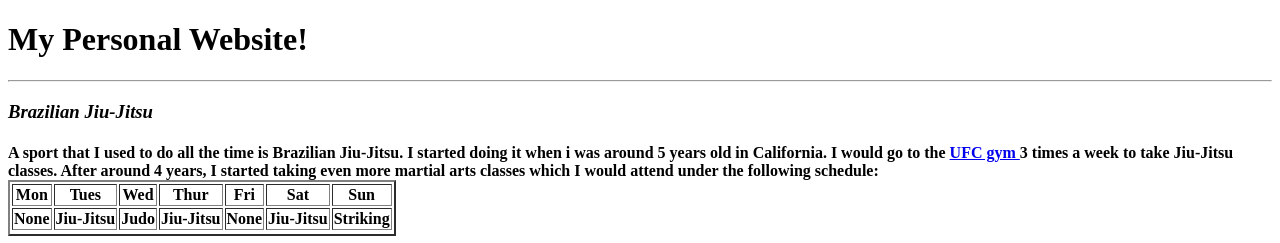
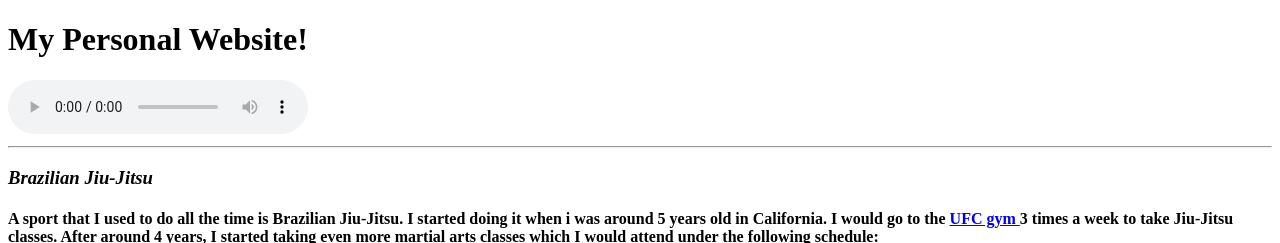
Before and after one commit to MatthewG1021/MatthewG1021.github.io, a plain HTML site: page index.html in a window 1280 px wide. Shown: the top 243 px of the page. Drawn offline with Linux system fonts and the light colour scheme.

Commit message:
Update index.html

```diff
--- a/index.html
+++ b/index.html
@@ -9,6 +9,8 @@
   </head>
   <body>
     <h1> My Personal Website! </h1>
+    <audio src="5 minute nature meditation music,nature background music 5 minutes,yoga music 5 min,nature music.mp3" controls type="audio/mpeg">
+    </audio>
     <hr>
     <h3 id="jiu"> <i> Brazilian Jiu-Jitsu </i> </h3>
     <h4> A sport that I used to do all the time is <b> Brazilian Jiu-Jitsu. </b> I started doing it when i was around 5 years old in California. I would go to the <a href="https://www.ufcgym.com/locations/concord/"> UFC gym </a> 3 times a week to take Jiu-Jitsu classes. After around 4 years, I started taking even more martial arts classes which I would attend under the following schedule:
```
